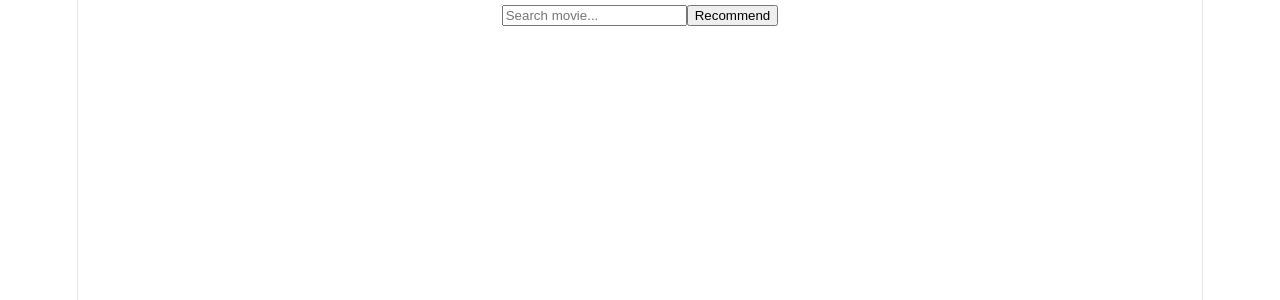
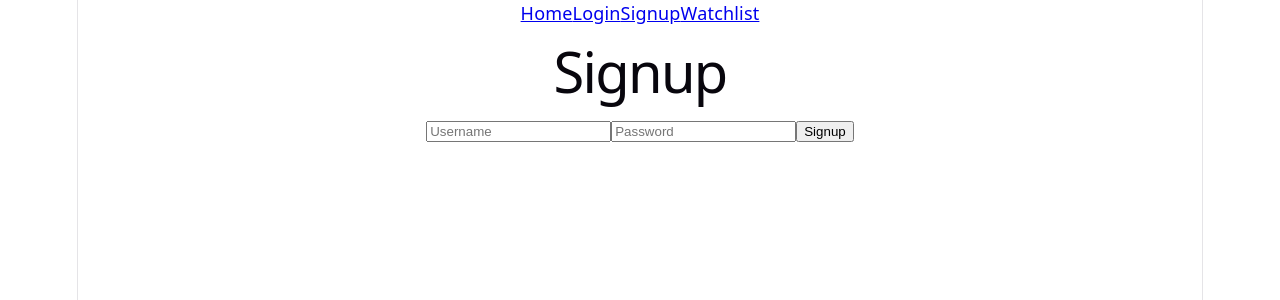
Before and after one commit to Ishitatiwari06/movie-recommendation-system, a React (Vite) app in the folder client/vite-project/: page /signup in a window 1280 px wide. Shown: the top 300 px of the page. Built offline with nearby package versions, Linux system fonts and the light colour scheme.

Commit message:
Added frontend authentication and watchlist UI

```diff
--- a/client/vite-project/package.json
+++ b/client/vite-project/package.json
@@ -13,7 +13,7 @@
     "axios": "^1.16.0",
     "react": "^19.2.6",
     "react-dom": "^19.2.6",
-    "react-router-dom": "^7.15.0"
+    "react-router-dom": "^7.15.1"
   },
   "devDependencies": {
     "@eslint/js": "^10.0.1",
--- a/client/vite-project/src/App.jsx
+++ b/client/vite-project/src/App.jsx
@@ -1,7 +1,35 @@
+import {
+  BrowserRouter,
+  Routes,
+  Route
+} from "react-router-dom";
+
 import Home from "./pages/Home";
+import Login from "./pages/Login";
+import Signup from "./pages/Signup";
+import Watchlist from "./pages/Watchlist";
+import Navbar from "./components/Navbar";
 
 function App() {
-    return <Home />;
+
+  return (
+
+    <BrowserRouter>
+        <Navbar />
+      <Routes>
+
+        <Route path="/" element={<Home />} />
+
+        <Route path="/login" element={<Login />} />
+
+        <Route path="/signup" element={<Signup />} />
+
+        <Route path="/watchlist" element={<Watchlist />} />
+
+      </Routes>
+
+    </BrowserRouter>
+  );
 }
 
 export default App;
--- a/client/vite-project/src/components/MovieCard.jsx
+++ b/client/vite-project/src/components/MovieCard.jsx
@@ -24,4 +24,31 @@ function MovieCard({ movie }) {
     );
 }
 
+const addToWatchlist = async () => {
+
+    try {
+
+        await API.post(
+            "/watchlist",
+            null,
+            {
+                params: {
+                    user_id: 1,
+                    movie_title: movie.title
+                }
+            }
+        );
+
+        alert("Added to watchlist");
+
+    } catch (error) {
+
+        console.log(error);
+    }
+};
+
+<button onClick={addToWatchlist}>
+    Add to Watchlist
+</button>
+
 export default MovieCard;
--- /dev/null
+++ b/client/vite-project/src/components/Navbar.jsx
@@ -0,0 +1,34 @@
+import { Link } from "react-router-dom";
+
+function Navbar() {
+
+    return (
+
+        <nav>
+
+            <Link to="/">Home</Link>
+
+            <Link to="/login">Login</Link>
+
+            <Link to="/signup">Signup</Link>
+
+            <Link to="/watchlist">
+                Watchlist
+            </Link>
+
+        </nav>
+    );
+}
+
+const logout = () => {
+
+    localStorage.removeItem("token");
+
+    alert("Logged out");
+};
+
+<button onClick={logout}>
+    Logout
+</button>
+
+export default Navbar;
--- a/client/vite-project/src/pages/Home.jsx
+++ b/client/vite-project/src/pages/Home.jsx
@@ -1,4 +1,6 @@
+import { useEffect } from "react";
 import { useState } from "react";
+import { useNavigate } from "react-router-dom";
 import API from "../services/api";
 import SearchBar from "../components/SearchBar";
 import MovieCard from "../components/MovieCard";
@@ -7,6 +9,16 @@ function Home() {
 
     const [movies, setMovies] = useState([]);
     const [loading, setLoading] = useState(false);
+
+    const navigate = useNavigate();
+
+    useEffect(() => {
+
+        if (!localStorage.getItem("token")) {
+            navigate("/login");
+        }
+
+    }, []);
 
     const fetchRecommendations = async (movie) => {
 
--- /dev/null
+++ b/client/vite-project/src/pages/Login.jsx
@@ -0,0 +1,68 @@
+import { useState } from "react";
+import API from "../services/api";
+
+function Login() {
+
+    const [username, setUsername] = useState("");
+
+    const [password, setPassword] = useState("");
+
+    const handleLogin = async () => {
+
+        try {
+
+            const res = await API.post(
+                "/login",
+                null,
+                {
+                    params: {
+                        username,
+                        password
+                    }
+                }
+            );
+
+            localStorage.setItem(
+                "token",
+                res.data.token
+            );
+
+            alert("Login successful");
+
+        } catch (error) {
+
+            console.log(error);
+        }
+    };
+
+    return (
+
+        <div>
+
+            <h1>Login</h1>
+
+            <input
+                type="text"
+                placeholder="Username"
+                onChange={(e) =>
+                    setUsername(e.target.value)
+                }
+            />
+
+            <input
+                type="password"
+                placeholder="Password"
+                onChange={(e) =>
+                    setPassword(e.target.value)
+                }
+            />
+
+            <button onClick={handleLogin}>
+                Login
+            </button>
+
+        </div>
+    );
+}
+
+export default Login;
--- /dev/null
+++ b/client/vite-project/src/pages/Signup.jsx
@@ -0,0 +1,63 @@
+import { useState } from "react";
+import API from "../services/api";
+
+function Signup() {
+
+    const [username, setUsername] = useState("");
+
+    const [password, setPassword] = useState("");
+
+    const handleSignup = async () => {
+
+        try {
+
+            await API.post(
+                "/signup",
+                null,
+                {
+                    params: {
+                        username,
+                        password
+                    }
+                }
+            );
+
+            alert("Signup successful");
+
+        } catch (error) {
+
+            console.log(error);
+        }
+    };
+
+    return (
+
+        <div>
+
+            <h1>Signup</h1>
+
+            <input
+                type="text"
+                placeholder="Username"
+                onChange={(e) =>
+                    setUsername(e.target.value)
+                }
+            />
+
+            <input
+                type="password"
+                placeholder="Password"
+                onChange={(e) =>
+                    setPassword(e.target.value)
+                }
+            />
+
+            <button onClick={handleSignup}>
+                Signup
+            </button>
+
+        </div>
+    );
+}
+
+export default Signup;
--- /dev/null
+++ b/client/vite-project/src/pages/Watchlist.jsx
@@ -0,0 +1,49 @@
+import { useEffect, useState } from "react";
+import API from "../services/api";
+
+function Watchlist() {
+
+    const [movies, setMovies] = useState([]);
+
+    useEffect(() => {
+
+        fetchWatchlist();
+
+    }, []);
+
+    const fetchWatchlist = async () => {
+
+        try {
+
+            const res = await API.get(
+                "/watchlist/1"
+            );
+
+            setMovies(res.data);
+
+        } catch (error) {
+
+            console.log(error);
+        }
+    };
+
+    return (
+
+        <div>
+
+            <h1>My Watchlist</h1>
+
+            {
+                movies.map((movie, index) => (
+
+                    <p key={index}>
+                        {movie.movie_title}
+                    </p>
+                ))
+            }
+
+        </div>
+    );
+}
+
+export default Watchlist;
```
Also changed, not shown: 1 other file (tests, documents, lock files or other folders).
